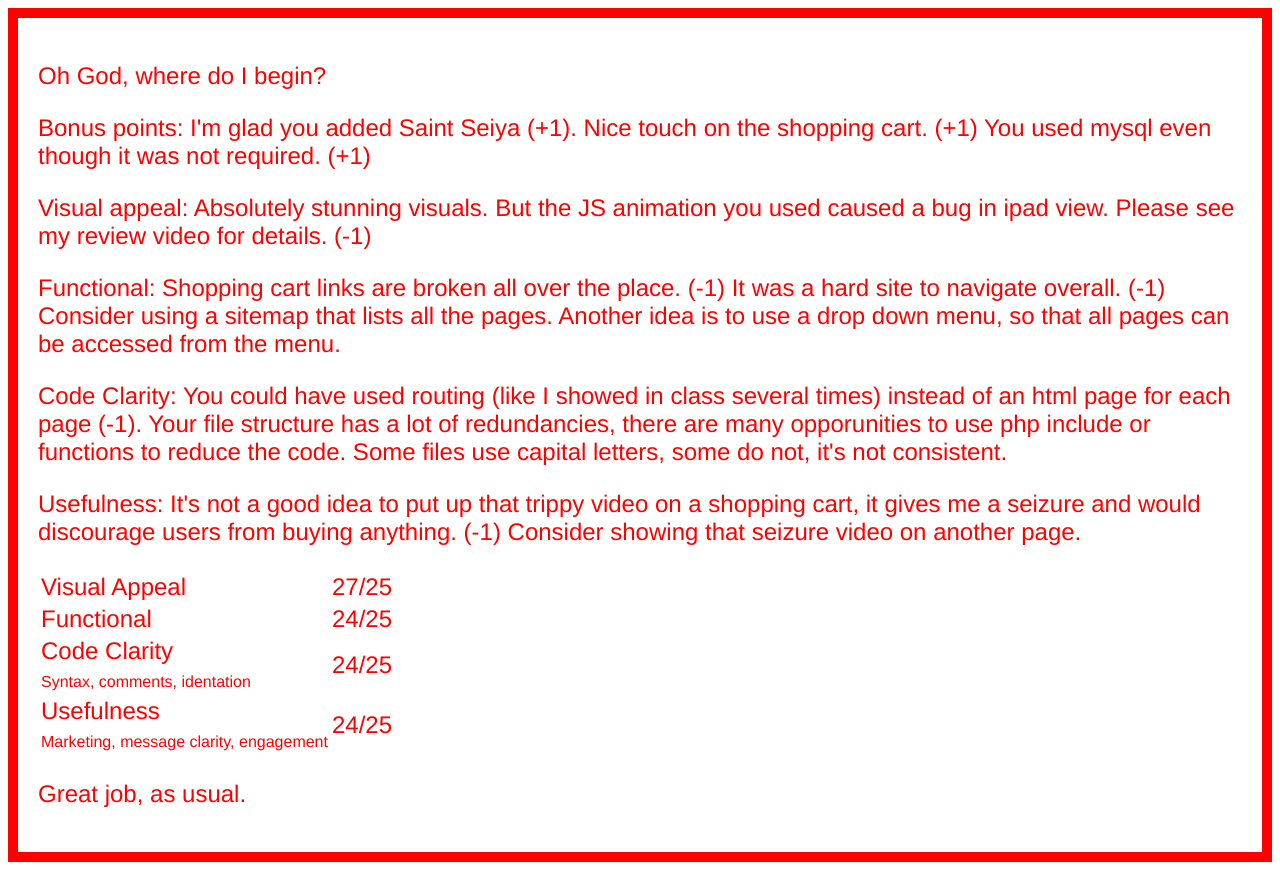
After one commit to OrandelP/Boob, a PHP site: page /grade.html in a window 1280 px wide. The commit adds this page. Run offline with PHP 8.4, Linux system fonts and the light colour scheme.

Commit message:
fix errors

```diff
--- a/abbott.html
+++ b/abbott.html
@@ -10,8 +10,8 @@
    <script src="https://code.jquery.com/jquery-3.6.1.js" integrity="sha256-3zlB5s2uwoUzrXK3BT7AX3FyvojsraNFxCc2vC/7pNI="
    crossorigin="anonymous"></script>
    <link rel="stylesheet" type="text/css" href="css/rformat.css">
- <link rel="stylesheet" href="path/to/fontawesome.min.css">
-   <link rel="stylesheet" href="../Fontawesome/css/all.css">
+<!-- <link rel="stylesheet" href="path/to/fontawesome.min.css">
+   <link rel="stylesheet" href="../Fontawesome/css/all.css">-->
    <link rel="preconnect" href="https://fonts.googleapis.com">
 <link rel="preconnect" href="https://fonts.gstatic.com" crossorigin>
 <link href="https://fonts.googleapis.com/css2?family=Cantora+One&display=swap" rel="stylesheet">
@@ -80,7 +80,6 @@
 </div>
 <script src="https://cdnjs.cloudflare.com/ajax/libs/animejs/2.0.2/anime.min.js"></script>
    <script src="https://cdnjs.cloudflare.com/ajax/libs/animejs/2.0.2/anime.min.js"></script>
-   <script src="js/zzz.js"></script>
    <div class="ondesktop">
     <div class="spaceer">
     <video autoplay muted loop id="myVideo">
--- a/cart/cart.php
+++ b/cart/cart.php
@@ -108,7 +108,7 @@ session_start();
                url:"action.php",
                data:{action:action},
                success:function(data){
-                  alert("you have cleared all item");
+                  alert("you have cleared all item(s)");
                }
             });
         });
--- /dev/null
+++ b/grade.html
@@ -0,0 +1,64 @@
+<!DOCTYPE html>
+<html lang="en">
+<head>
+    <meta charset="UTF-8">
+    <meta http-equiv="X-UA-Compatible" content="IE=edge">
+    <meta name="viewport" content="width=device-width, initial-scale=1.0">
+
+
+    <!--Link for social media icons-->
+    <link rel="stylesheet" href="https://cdnjs.cloudflare.com/ajax/libs/font-awesome/4.7.0/css/font-awesome.min.css">
+
+    <style>
+        #my_comments {
+            border: 10px solid red;
+            padding: 20px;
+            color: red;
+            font-family: 'Franklin Gothic Medium', 'Arial Narrow', Arial, sans-serif;
+            font-size: 1.5rem;
+        }
+
+        .note {
+            font-size: 1rem;
+        }
+    </style>
+</head>
+<body>
+    <div id="my_comments">
+
+        <p>Oh God, where do I begin? </p>
+
+        <p>Bonus points: I'm glad you added Saint Seiya (+1). Nice touch on the shopping cart. (+1) You used mysql even though it was not required. (+1)</p>
+
+        <p>Visual appeal: Absolutely stunning visuals. But the JS animation you used caused a bug in ipad view. Please see my review video for details. (-1)</p>
+
+		<p>Functional: Shopping cart links are broken all over the place. (-1) It was a hard site to navigate overall. (-1) Consider using a sitemap that lists all the pages. Another idea is to use a drop down menu, so that all pages can be accessed from the menu.</p>
+
+        <p>Code Clarity: You could have used routing (like I showed in class several times) instead of an html page for each page (-1). Your file structure has a lot of redundancies, there are many opporunities to use php include or functions to reduce the code. Some files use capital letters, some do not, it's not consistent. </p>
+
+        <p>Usefulness: It's not a good idea to put up that trippy video on a shopping cart, it gives me a seizure and would discourage users from buying anything. (-1) Consider showing that seizure video on another page.</p>
+        <table>
+            <tr>
+                <td>Visual Appeal</td>
+                <td>27/25</td>
+            </tr>
+            <tr>
+                <td>Functional</td>
+                <td>24/25</td>
+            </tr>
+            <tr>
+                <td>Code Clarity <br><span class="note">Syntax, comments, identation</span></td>
+                <td>24/25</td>
+            </tr>
+            <tr>
+                <td>Usefulness<br><span class="note"><span class="note">Marketing, message clarity, engagement</span></td>
+                <td>24/25</td>
+            </tr>
+        </table>
+
+        <p>Great job, as usual. </p>
+
+    </div>
+
+</body>
+</html>
--- a/warrior.html
+++ b/warrior.html
@@ -11,12 +11,13 @@
    <script src="https://code.jquery.com/jquery-3.6.1.js" integrity="sha256-3zlB5s2uwoUzrXK3BT7AX3FyvojsraNFxCc2vC/7pNI="
    crossorigin="anonymous"></script>
    <link rel="stylesheet" type="text/css" href="css/rformat.css">
-<link rel="stylesheet" href="path/to/fontawesome.min.css">
-   <link rel="stylesheet" href="../Fontawesome/css/all.css">
+
+
    <link rel="preconnect" href="https://fonts.googleapis.com">
 <link rel="preconnect" href="https://fonts.gstatic.com" crossorigin>
 <link href="https://fonts.googleapis.com/css2?family=Cantora+One&display=swap" rel="stylesheet">
 <title>Warrior</title>
+
 <script>
   var sites = [
   'code.html',
```
Also changed, not shown: cart/include/header.php (+11 -7 lines).
